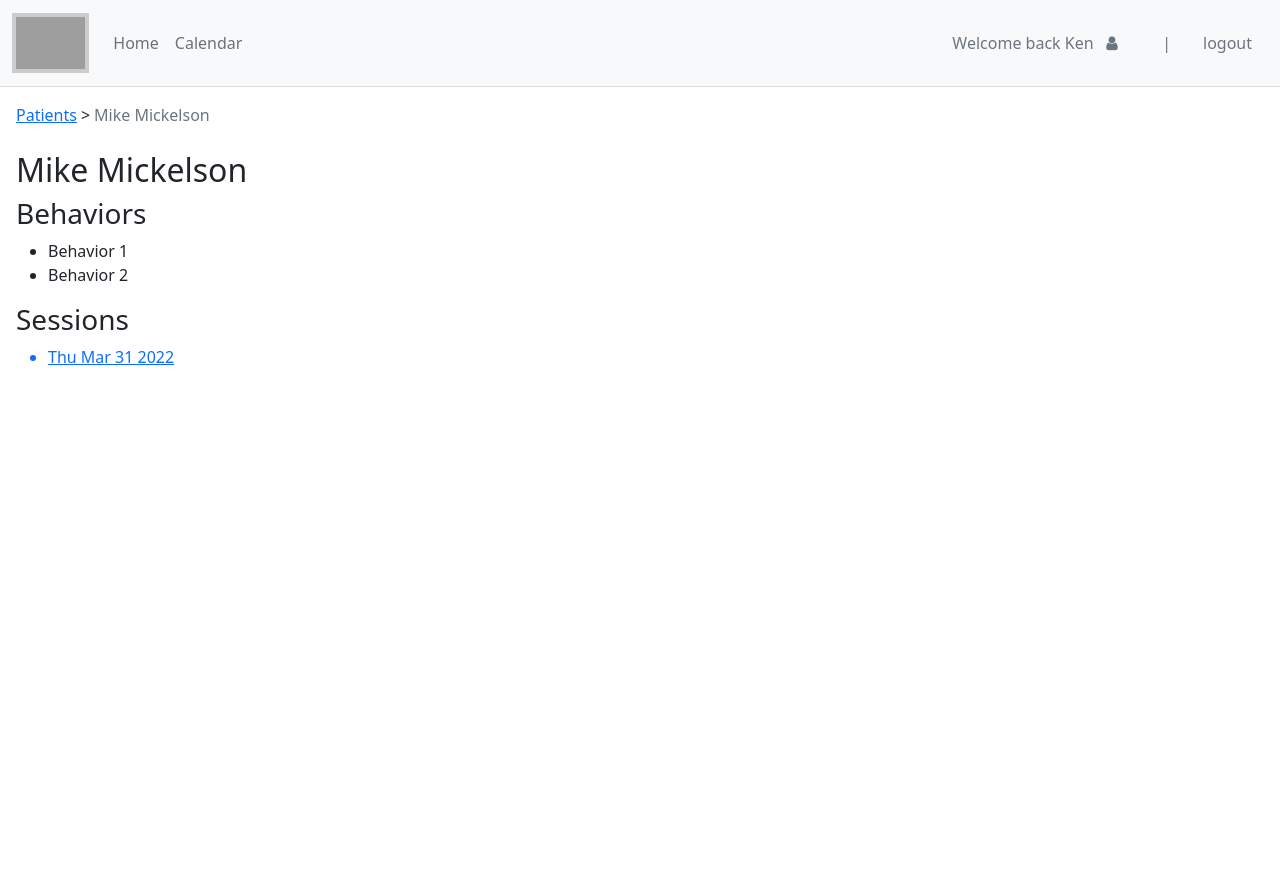
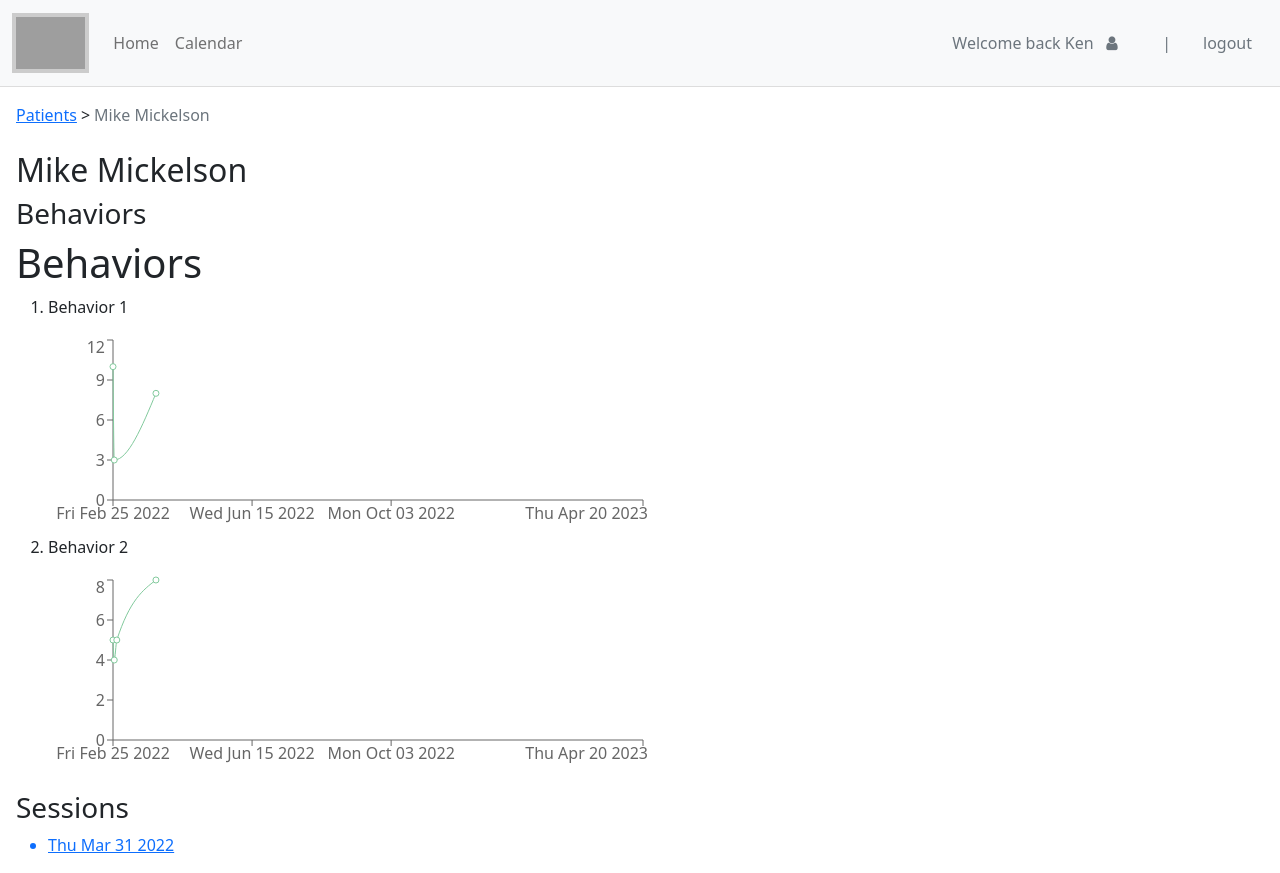
Before and after one commit to fsi-hack4autism/scenario-1, a React (Create React App) app in the folder web/: page /patient/1 in a window 1280 px wide. Before the commit the page ends 800 px from the top, so only its background shows below. Built offline with nearby package versions, Linux system fonts and the light colour scheme; grey boxes are pictures that could not be loaded.

Commit message:
Added charts.

```diff
--- a/web/package.json
+++ b/web/package.json
@@ -22,6 +22,7 @@
     "react-router-dom": "^6.2.2",
     "react-scripts": "^5.0.0",
     "reactstrap": "^9.0.1",
+    "recharts": "^2.1.9",
     "typescript": "^4.6.3",
     "web-vitals": "^2.1.4"
   },
--- /dev/null
+++ b/web/src/components/BehaviorChart/BehaviorChart.tsx
@@ -0,0 +1,24 @@
+import BehaviorReportDataItem from "../../models/BehaviorReportDataItem";
+import { LineChart, Line, XAxis, YAxis, ResponsiveContainer } from 'recharts';
+
+const BehaviorChart = ({data}: {data: BehaviorReportDataItem[]}) =>
+    {
+        const xMax = new Date().getTime();
+        const xMin = xMax - (1000*60*60*24*30);
+
+        const dateFormatter = (date : number) => {
+            return new Date(date).toDateString()
+          };
+
+        return (
+            <ResponsiveContainer width={600} aspect={3}>
+                <LineChart width={300} height={100} data={data}>
+                    <XAxis dataKey="date" type="number" domain={[xMin, xMax]} tickFormatter={dateFormatter} />
+                    <YAxis dataKey="total" type="number" />
+                    <Line type="monotone" dataKey="total" stroke="#82ca9d" />
+                </LineChart>
+            </ResponsiveContainer>
+        )
+    }
+
+export default BehaviorChart;
--- /dev/null
+++ b/web/src/components/BehaviorChart/index.ts
@@ -0,0 +1 @@
+export {default} from "./BehaviorChart";
--- /dev/null
+++ b/web/src/components/PatientBehavior/PatientBehavior.tsx
@@ -0,0 +1,12 @@
+import Behavior from "../../models/Behavior";
+import BehaviorReportDataItem from "../../models/BehaviorReportDataItem";
+import BehaviorChart from "../BehaviorChart";
+
+const PatientBehavior = ({behavior, data}: {behavior: Behavior, data?: BehaviorReportDataItem[]}) =>
+    <>
+        <p>{behavior.description}</p>
+        {data && <BehaviorChart data={data}/>}
+    </>
+
+
+export default PatientBehavior;
--- /dev/null
+++ b/web/src/components/PatientBehavior/index.ts
@@ -0,0 +1 @@
+export {default} from "./PatientBehavior";
--- /dev/null
+++ b/web/src/components/PatientBehaviors/PatientBehaviors.tsx
@@ -0,0 +1,35 @@
+import Behavior from "../../models/Behavior";
+import BehaviorReportDataItem from "../../models/BehaviorReportDataItem";
+import PatientBehaviorTrend from "../../models/PatientBehaviorTrend";
+import PatientDetails from "../../models/PatientDetails";
+import PatientBehavior from "../PatientBehavior/PatientBehavior";
+
+const PatientBehaviors = ({patient, patientBehaviorTrend}: { patient: PatientDetails, patientBehaviorTrend?: PatientBehaviorTrend }) => {
+
+    const GetDataForBehavior = (response: PatientBehaviorTrend, behavior: Behavior) : BehaviorReportDataItem[] => {
+
+        return response.sessions
+            .map(s => { return { sessionStart: s.sessionStart, behavior: s.behaviors.find(b => b.behaviorId === behavior.behaviorId)}})
+            .filter(x => x.behavior !== undefined)
+            .map(x => { return { date: x.sessionStart.getTime(), total: x.behavior!.behaviorTotal }});
+    }
+
+    return (
+        <section>
+            <h1>Behaviors</h1>
+            <ol>
+                {patient.behaviorsList.map(b => {
+                    const data = (patientBehaviorTrend && GetDataForBehavior(patientBehaviorTrend, b));
+                    return (
+                        <li key={b.behaviorId}>
+                            <PatientBehavior behavior={b} data={data} />
+                        </li>
+                    )
+                })}
+            </ol>
+        </section>
+    )
+
+}
+
+export default PatientBehaviors;
--- /dev/null
+++ b/web/src/components/PatientBehaviors/index.ts
@@ -0,0 +1 @@
+export {default} from "./PatientBehaviors";
--- a/web/src/components/PatientInfo/PatientInfo.tsx
+++ b/web/src/components/PatientInfo/PatientInfo.tsx
@@ -3,11 +3,44 @@ import { useParams } from "react-router";
 import { Link } from "react-router-dom";
 import usePatient from "../../hooks/usePatient";
 import useSessions from "../../hooks/useSessions";
+import PatientBehaviors from "../PatientBehaviors";
 
 const PatientInfo = () => {
     const { patientId } = useParams();
     const { patient } = usePatient(Number(patientId));
     const { sessions } = useSessions(Number(patientId));
+
+    const patientBehaviorTrend = {
+        sessions: [
+            {
+                sessionStart: new Date("2022-02-25T11:00:00-07:00"),
+                behaviors: [
+                    { behaviorId: 1, behaviorTotal: 10 },
+                    { behaviorId: 2, behaviorTotal: 5 }
+                ]
+            },
+            {
+                sessionStart: new Date("2022-02-26T11:00:00-07:00"),
+                behaviors: [
+                    { behaviorId: 1, behaviorTotal: 3 },
+                    { behaviorId: 2, behaviorTotal: 4 }
+                ]
+            },
+            {
+                sessionStart: new Date("2022-02-28T11:00:00-07:00"),
+                behaviors: [
+                    { behaviorId: 2, behaviorTotal: 5 }
+                ]
+            },
+            {
+                sessionStart: new Date("2022-03-31T10:00:00-07:00"),
+                behaviors: [
+                    { behaviorId: 1, behaviorTotal: 8 },
+                    { behaviorId: 2, behaviorTotal: 8 }
+                ]
+            }
+        ]
+    }
 
     return (
         <div className="m-3">
@@ -23,9 +56,9 @@ const PatientInfo = () => {
             <br />
             <h2 className="text-capitalize">{patient?.firstName} {patient?.surname}</h2>
             <h3>Behaviors</h3>
-            <ul>
-                {patient?.behaviorsList.map(b => <li key={b.behaviorId}>{b.description}</li>)}
-            </ul>
+            { patient && (
+                <PatientBehaviors patient={patient} patientBehaviorTrend={patientBehaviorTrend} />
+            )}
             <h3>Sessions</h3>
             <ul>
                 {sessions?.map(s => <a href="/calendar"><li key={s.sessionId}>{new Date(s.start).toDateString()}</li></a>)}
--- /dev/null
+++ b/web/src/models/BehaviorReportDataItem.ts
@@ -0,0 +1,6 @@
+type BehaviorReportDataItem = {
+    date: number;
+    total: number;
+};
+
+export default BehaviorReportDataItem;
--- /dev/null
+++ b/web/src/models/PatientBehaviorTrend.ts
@@ -0,0 +1,11 @@
+type PatientBehaviorTrend = {
+    sessions: {
+        sessionStart: Date;
+        behaviors: {
+            behaviorId: number;
+            behaviorTotal: number;
+        }[];
+    }[];
+};
+
+export default PatientBehaviorTrend;
```
Also changed, not shown: 1 other file (tests, documents, lock files or other folders).
